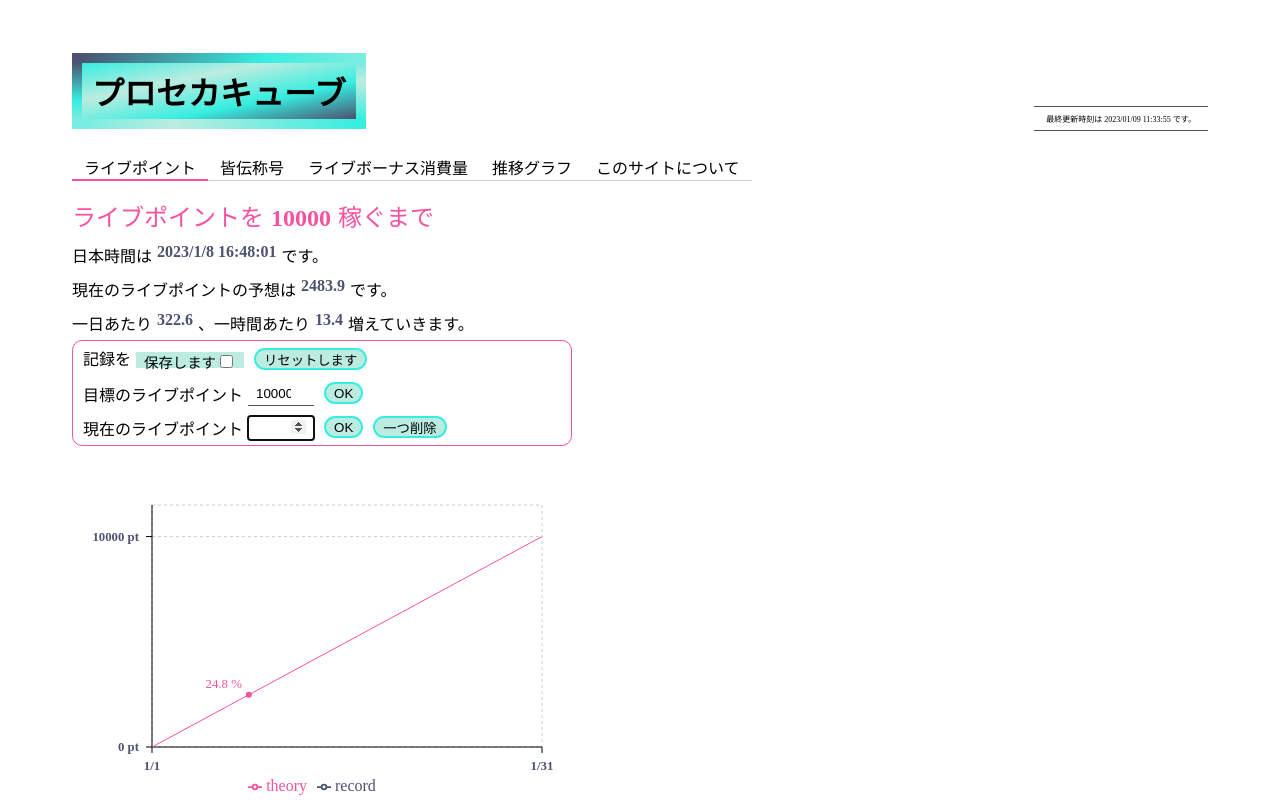
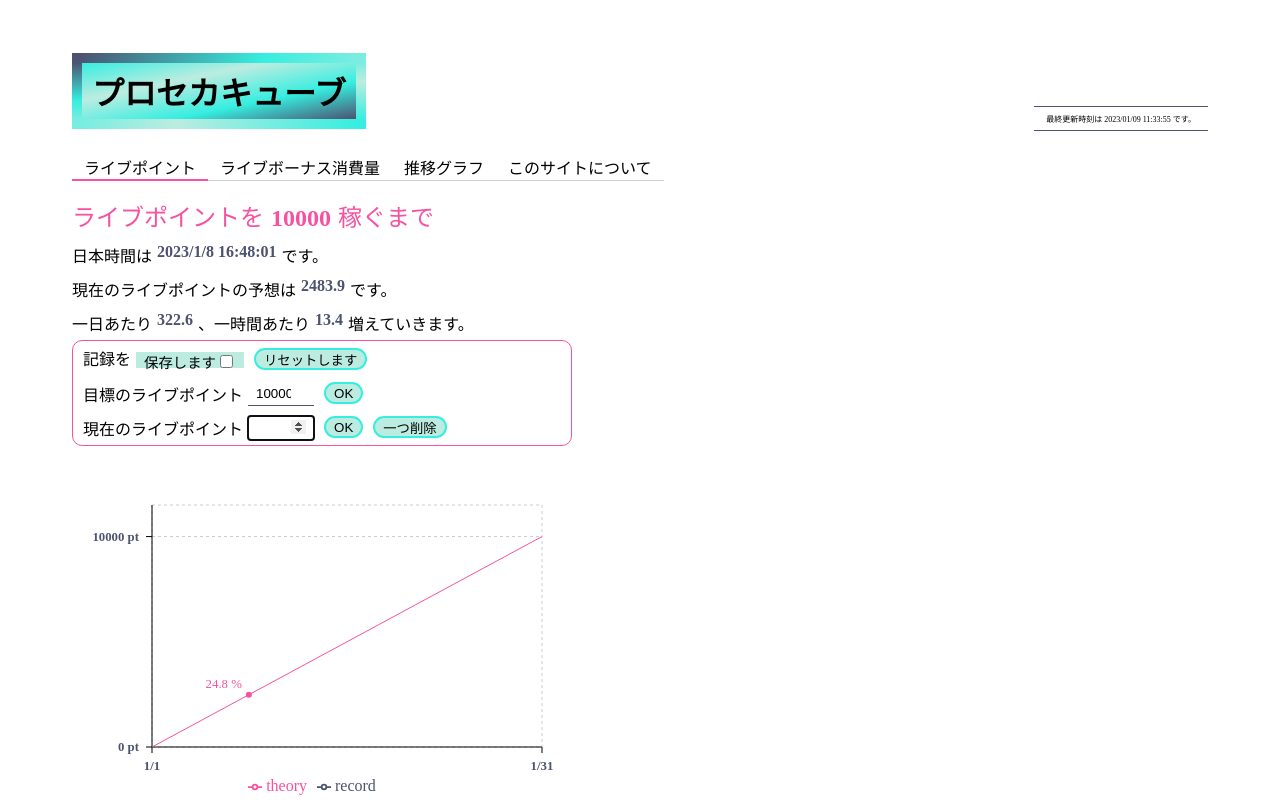
Before and after one commit to popcube/prosekacube, a React (Create React App) app: page / in a window 1280 px wide. Shown: the top 800 px of the page. Built offline with nearby package versions, Linux system fonts and the light colour scheme.

Commit message:
mad skill page hidden

```diff
--- a/src/App.js
+++ b/src/App.js
@@ -147,7 +147,7 @@ function App() {
         <HeaderDiv>
           <HeaderUl>
             <HeaderLi focused={content === 'live_point'} onClick={() => setContent("live_point")}>ライブポイント</HeaderLi>
-            <HeaderLi focused={content === 'mad_skillz'} onClick={() => setContent("mad_skillz")}>皆伝称号</HeaderLi>
+            {/* <HeaderLi focused={content === 'mad_skillz'} onClick={() => setContent("mad_skillz")}>皆伝称号</HeaderLi> */}
             <HeaderLi focused={content === 'live_bonus_calc'} onClick={() => setContent("live_bonus_calc")}>ライブボーナス消費量</HeaderLi>
             <HeaderLi focused={content === 'song_length'} onClick={() => setContent("song_length")}>推移グラフ</HeaderLi>
             <HeaderLi focused={content === 'faq'} onClick={() => setContent("faq")}>このサイトについて</HeaderLi>
```
